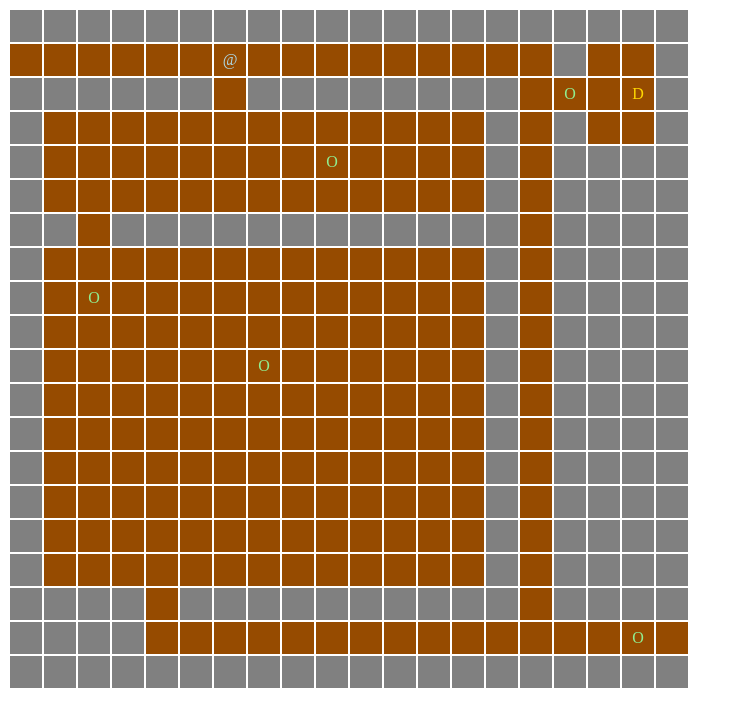
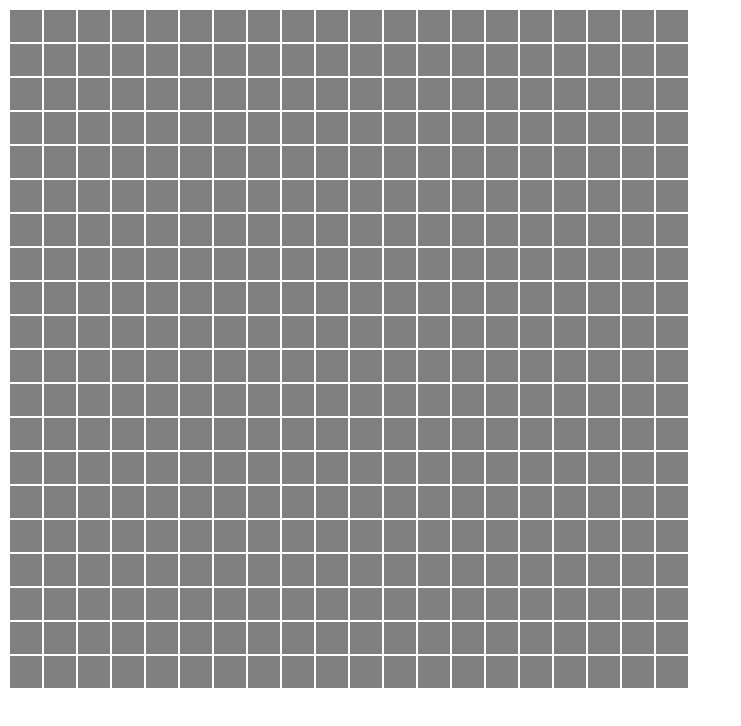
Before and after one commit to ufjf-dcc121/dcc121-2021-1er-atv6-denis-vianello, a plain HTML site: page index.html in a window 1280 px wide. Shown: the whole page, without its empty margins (0-741 px from the left). Drawn offline with Linux system fonts and the light colour scheme.

Commit message:
adiciona a classe parede a todas as celulas

```diff
--- a/index.html
+++ b/index.html
@@ -475,7 +475,10 @@
       </table>
       <script>
         const celulas = document.querySelectorAll("td");
-
+        for(let i=0;i<celulas.length-1;i++){
+          const document = celulas[i];
+          document.classList.add('parede');
+        }
       </script>
 </body>
 </html>
```
